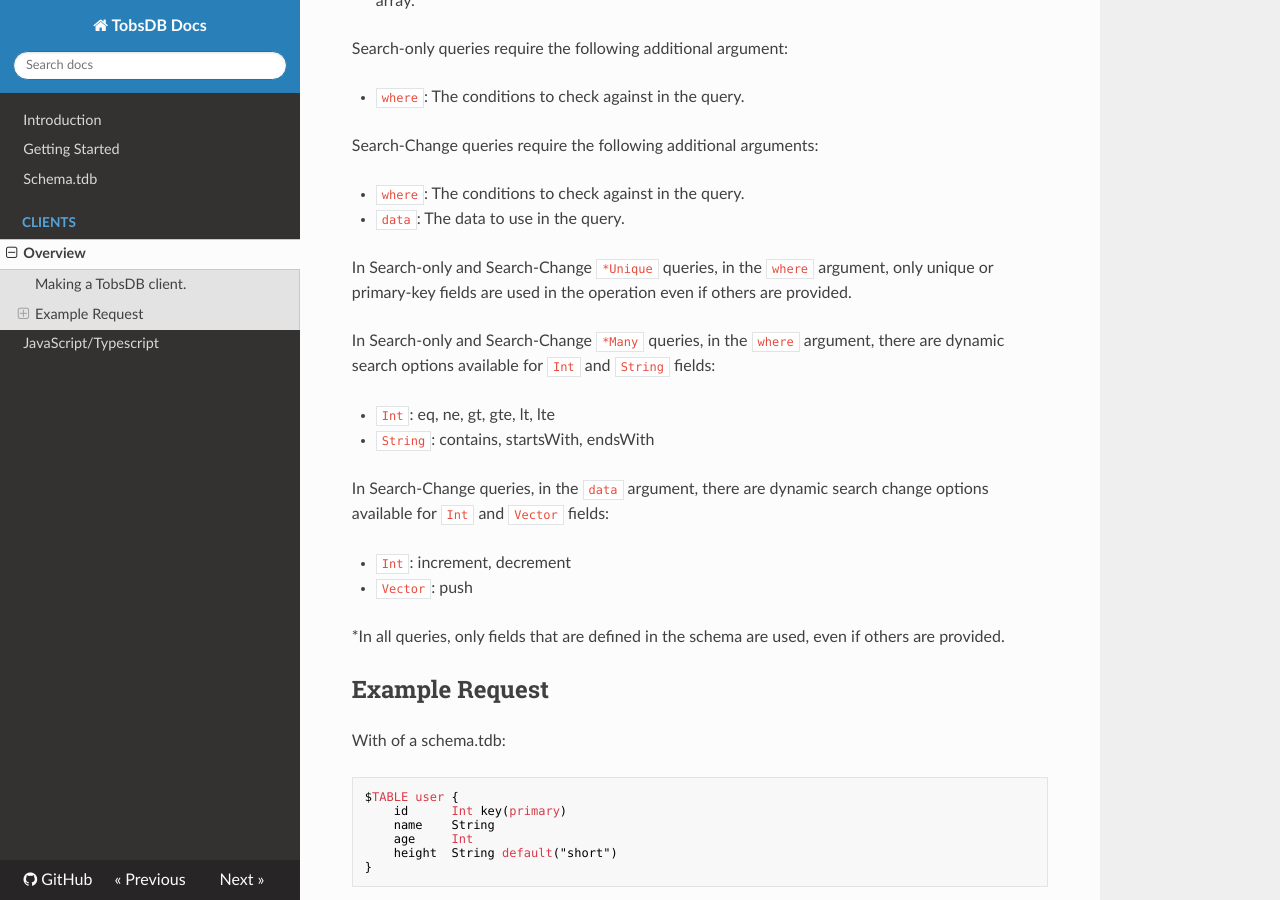
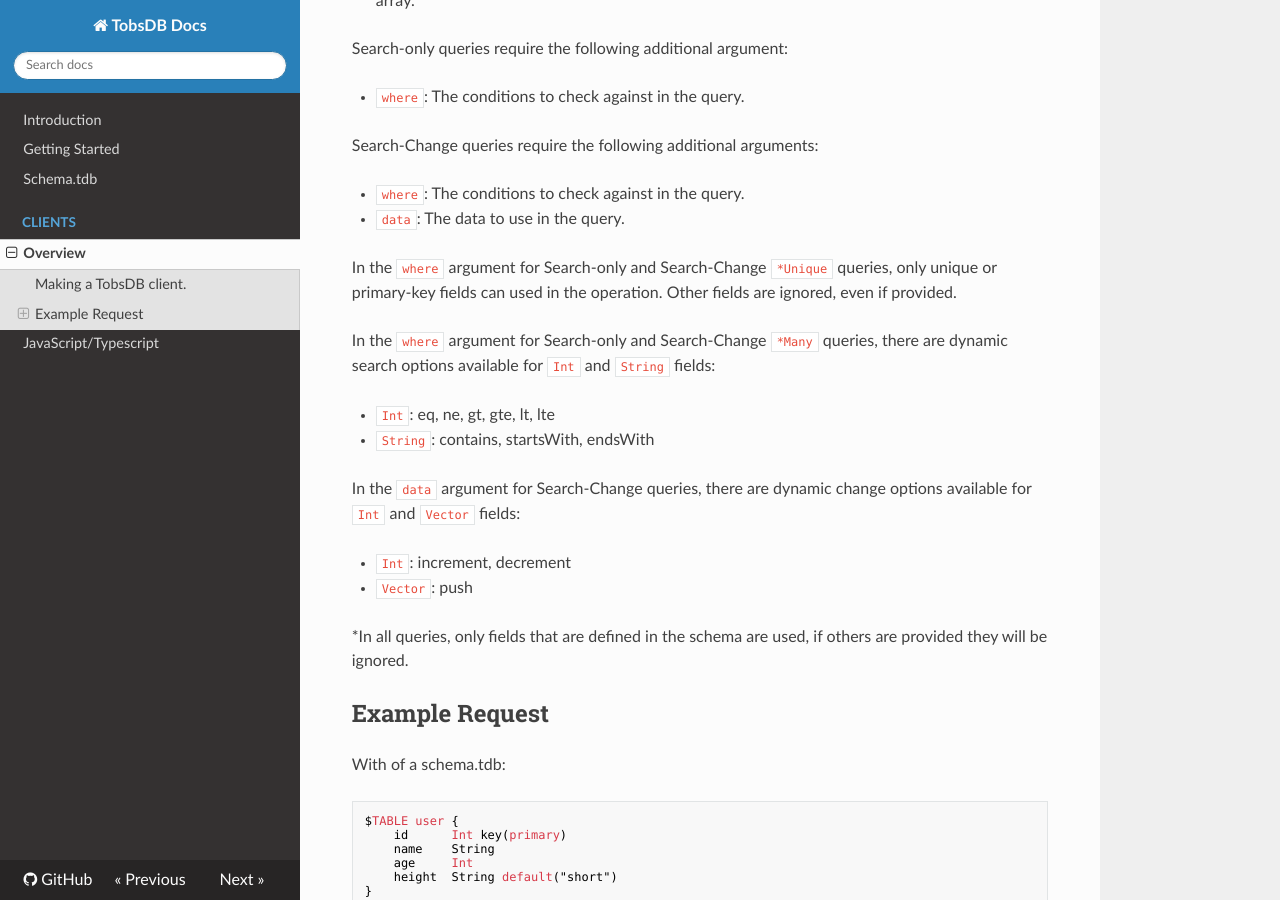
Before and after one commit to tobsdb/tobsdb, an MkDocs documentation site: the page built from docs/clients/overview.md, in a window 1280 px wide and 900 px high, scrolled down 999 px. Built offline with MkDocs 1.6.1, drawn with Linux system fonts in a browser that asks for light colours; nearby versions of some CDN libraries.

Commit message:
docs: fix grammar in docs

```diff
--- a/docs/clients/overview.md
+++ b/docs/clients/overview.md
@@ -46,23 +46,23 @@ Search-Change queries require the following additional arguments:
 - `where`: The conditions to check against in the query.
 - `data`: The data to use in the query.
 
-In Search-only and Search-Change `*Unique` queries, in the `where` argument,
-only unique or primary-key fields are used in the operation even if others are provided.
+In the `where` argument for Search-only and Search-Change `*Unique` queries,
+only unique or primary-key fields can used in the operation. Other fields are ignored, even if provided.
 
-In Search-only and Search-Change `*Many` queries, in the `where` argument,
+In the `where` argument for Search-only and Search-Change `*Many` queries,
 there are dynamic search options available for `Int` and `String` fields:
 
 - `Int`: eq, ne, gt, gte, lt, lte
 - `String`: contains, startsWith, endsWith
 
-In Search-Change queries, in the `data` argument, there are dynamic search change
-options available for `Int` and `Vector` fields:
+In the `data` argument for Search-Change queries,
+there are dynamic change options available for `Int` and `Vector` fields:
 
 - `Int`: increment, decrement
 - `Vector`: push
 
 *In all queries, only fields that are defined in the schema are used,
-even if others are provided.
+if others are provided they will be ignored.
 
 ## Example Request
 
```
Also changed, not shown: docs/schema.md (+0 -1 lines).
